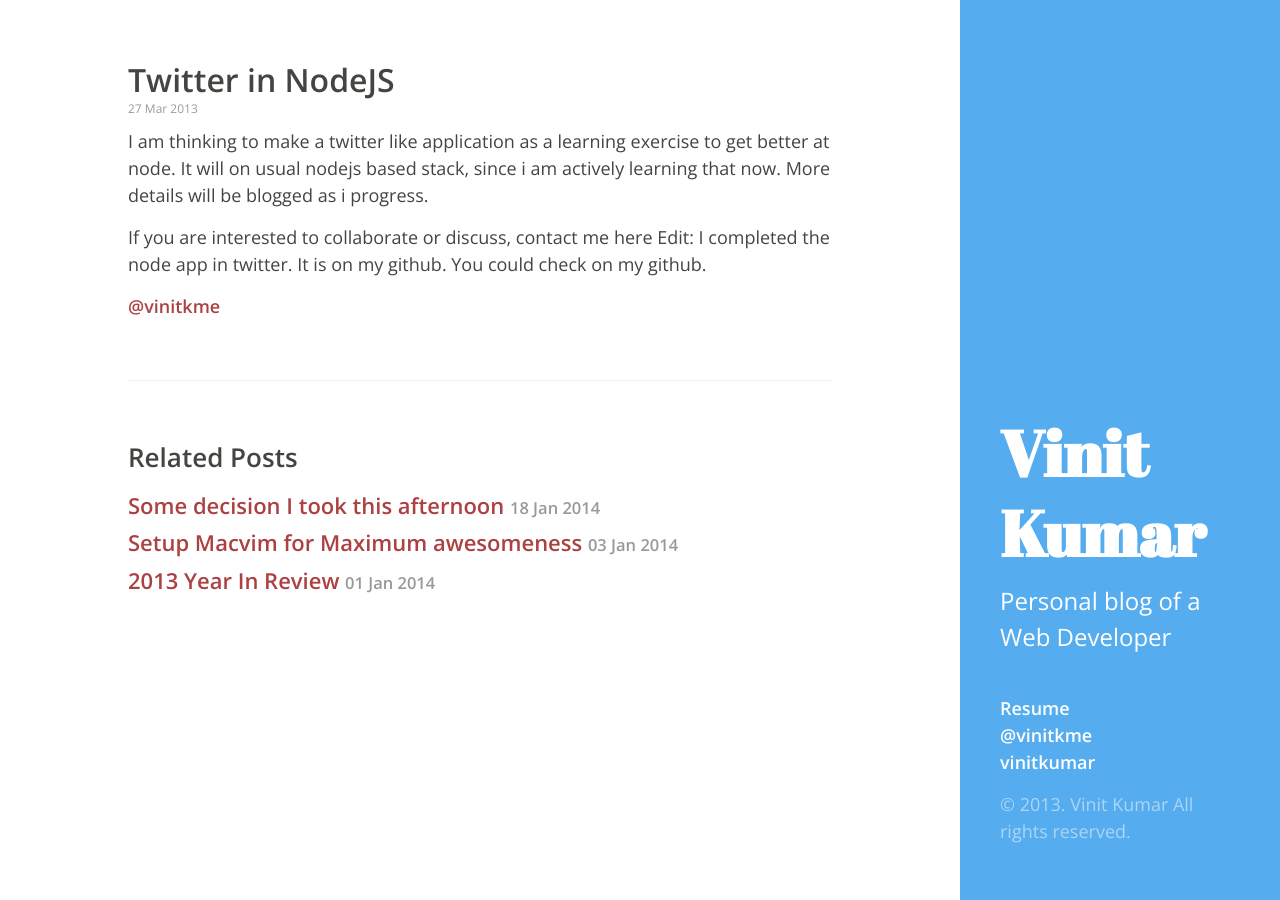
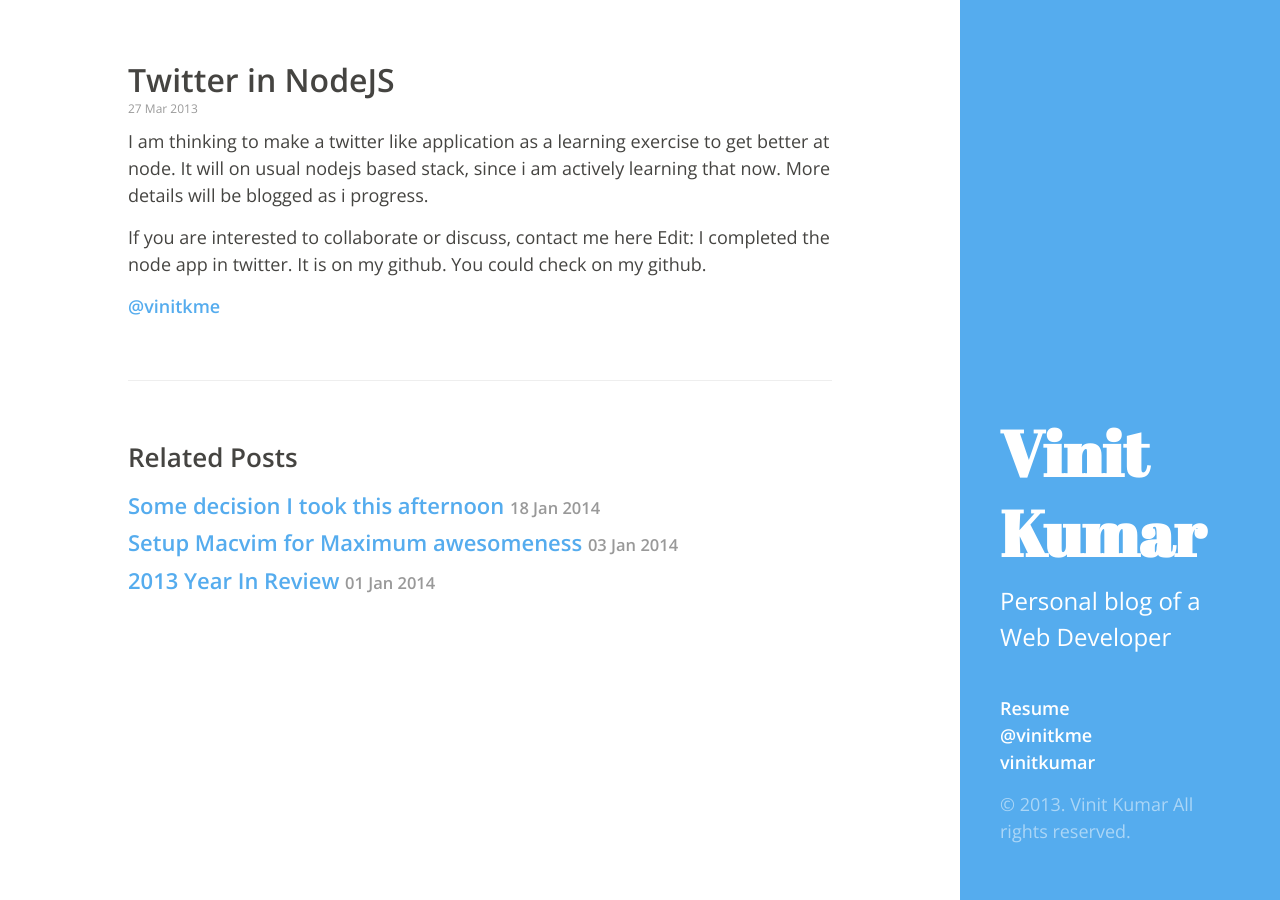
Before and after one commit to vinitkumar/vinitkumar.github.com, a Jekyll site: the page built from _posts/2013-03-27-twitter-like-app-in-nodejs.md, in a window 1280 px wide. Built offline with Jekyll 4.4.1, drawn with Linux system fonts in a browser that asks for light colours; Markdown is read by kramdown in place of the engine named in the settings.

Commit message:
more cleanup

```diff
--- a/public/css/hyde.css
+++ b/public/css/hyde.css
@@ -444,7 +444,7 @@ a:focus {
 }
 .theme-base-08 .container a,
 .theme-base-08 .related-posts li a:hover {
-  color: #ac4142;
+  color: #55acee;
 }
 
 /* Orange */
```
